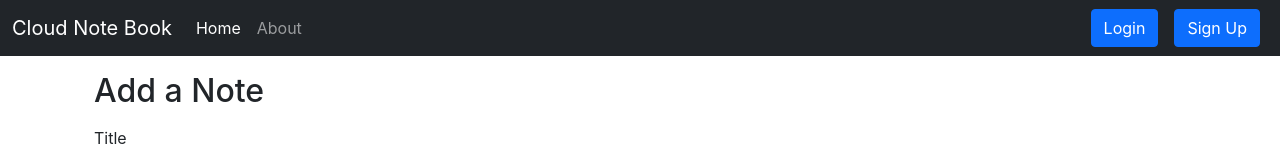
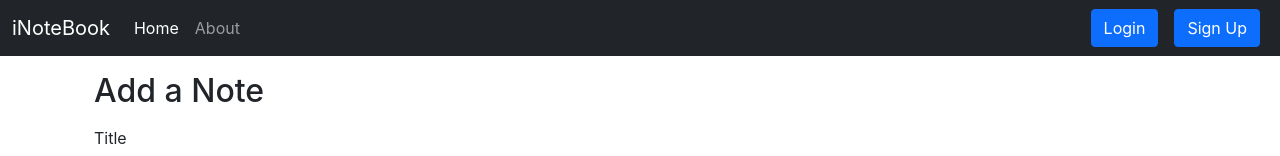
Before and after one commit to tawadkar/React-iNoteBook, a React (Create React App) app: page / in a window 1280 px wide. Shown: the top 156 px of the page. Built offline with nearby package versions, Linux system fonts and the light colour scheme; no server answers.

Commit message:
V72 Fetching User specific details in iNotebook

```diff
--- a/src/components/Navbar.js
+++ b/src/components/Navbar.js
@@ -12,7 +12,7 @@ const Navbar = () => {
     return (
         <nav className="navbar navbar-expand-lg navbar-dark bg-dark">
         <div className="container-fluid">
-          <Link className="navbar-brand" to="/">Cloud Note Book</Link>
+          <Link className="navbar-brand" to="/">iNoteBook</Link>
           <button className="navbar-toggler" type="button" data-bs-toggle="collapse" data-bs-target="#navbarSupportedContent" aria-controls="navbarSupportedContent" aria-expanded="false" aria-label="Toggle navigation">
             <span className="navbar-toggler-icon"></span>
           </button>
```
